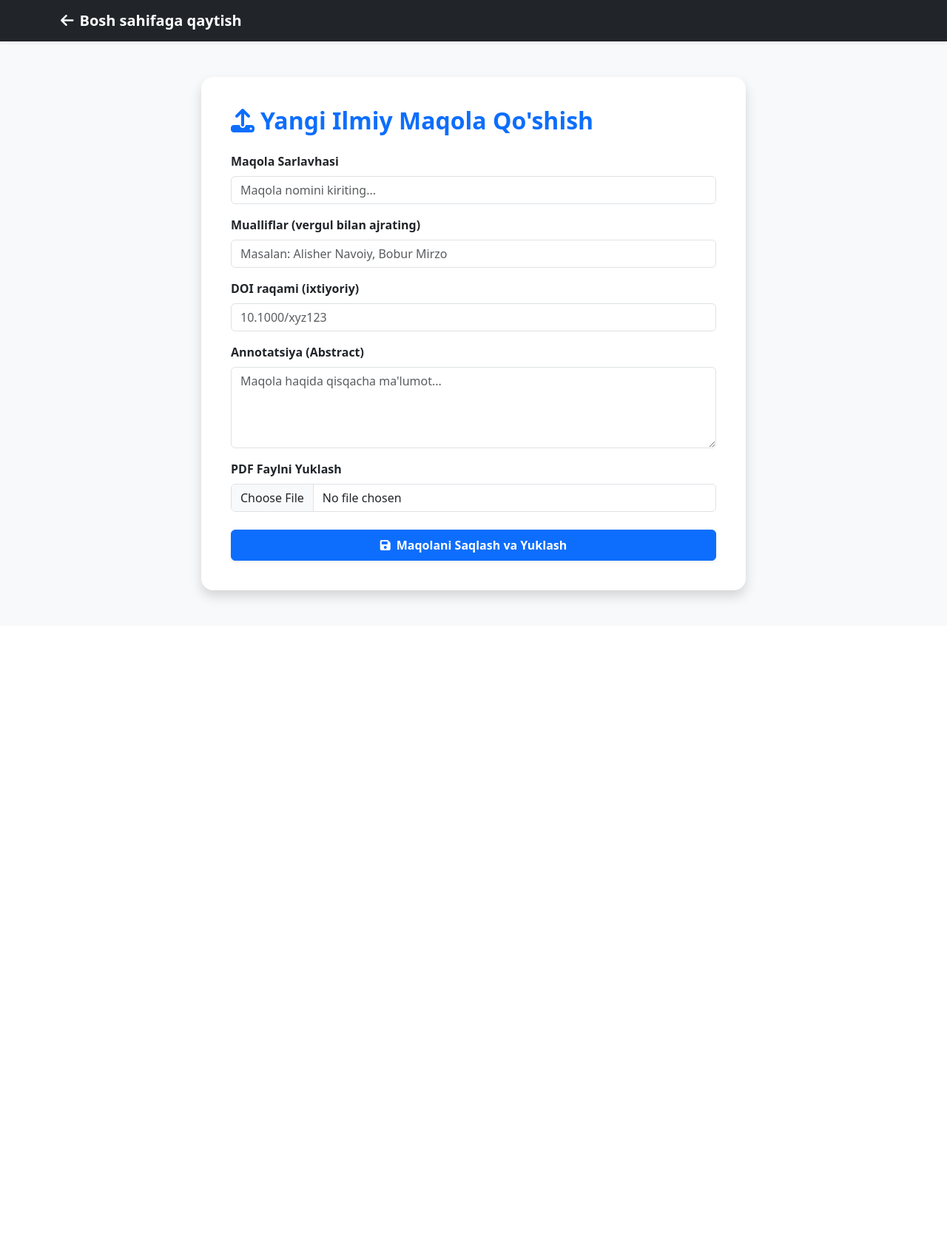
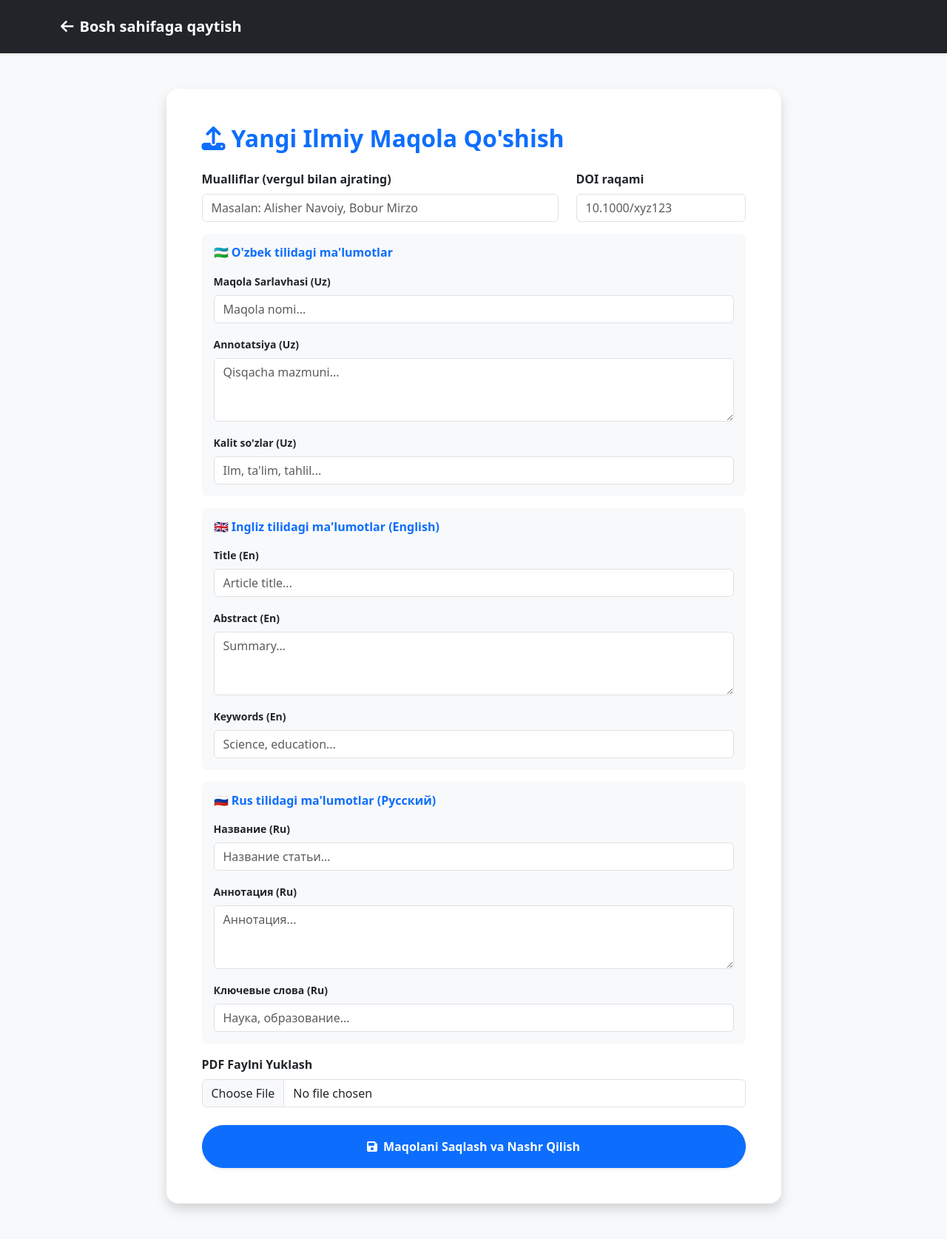
Before and after one commit to Muhammadyusuf95/scientific-article, a Flask app: page /admin/add in a window 1280 px wide. Shown: the whole page at 74% size. Before the commit the page ends 814 px from the top, so only its background shows below. Run offline with Flask 3, Linux system fonts and the light colour scheme.

Commit message:
Update admin_add.html

```diff
--- a/templates/admin_add.html
+++ b/templates/admin_add.html
@@ -8,7 +8,7 @@
     <link rel="stylesheet" href="https://cdnjs.cloudflare.com/ajax/libs/font-awesome/6.4.0/css/all.min.css">
 </head>
 <body class="bg-light">
-    <nav class="navbar navbar-dark bg-dark shadow-sm">
+    <nav class="navbar navbar-dark bg-dark shadow-sm py-3">
         <div class="container">
             <a class="navbar-brand fw-bold" href="/"><i class="fas fa-arrow-left me-2"></i>Bosh sahifaga qaytish</a>
         </div>
@@ -16,9 +16,8 @@
 
     <div class="container my-5">
         <div class="row justify-content-center">
-            <div class="col-md-8">
-                <div class="card shadow border-0 rounded-4 p-4">
-                    <div class="card-body">
+            <div class="col-md-9">
+                <div class="card shadow border-0 rounded-4 p-4 p-md-5 bg-white">
                     <h2 class="fw-bold mb-4 text-primary"><i class="fas fa-upload me-2"></i>Yangi Ilmiy Maqola Qo'shish</h2>
 
                     {% with messages = get_flashed_messages(with_categories=true) %}
@@ -33,24 +32,67 @@
                     {% endwith %}
 
                     <form method="POST" enctype="multipart/form-data">
-                            <div class="mb-3">
-                                <label class="form-label fw-semibold">Maqola Sarlavhasi</label>
-                                <input type="text" name="title" class="form-control" required placeholder="Maqola nomini kiriting...">
-                            </div>
-
-                            <div class="mb-3">
+                        <!-- Mualliflar va DOI -->
+                        <div class="row mb-3">
+                            <div class="col-md-8">
                                 <label class="form-label fw-semibold">Mualliflar (vergul bilan ajrating)</label>
                                 <input type="text" name="authors" class="form-control" required placeholder="Masalan: Alisher Navoiy, Bobur Mirzo">
                             </div>
-
-                            <div class="mb-3">
-                                <label class="form-label fw-semibold">DOI raqami (ixtiyoriy)</label>
+                            <div class="col-md-4">
+                                <label class="form-label fw-semibold">DOI raqami</label>
                                 <input type="text" name="doi" class="form-control" placeholder="10.1000/xyz123">
                             </div>
+                        </div>
 
+                        <!-- O'ZBEKCHA -->
+                        <div class="card bg-light border-0 p-3 mb-3 rounded-3">
+                            <h6 class="fw-bold text-primary mb-3">🇺🇿 O'zbek tilidagi ma'lumotlar</h6>
                             <div class="mb-3">
-                                <label class="form-label fw-semibold">Annotatsiya (Abstract)</label>
-                                <textarea name="abstract" class="form-control" rows="4" required placeholder="Maqola haqida qisqacha ma'lumot..."></textarea>
+                                <label class="form-label small fw-semibold">Maqola Sarlavhasi (Uz)</label>
+                                <input type="text" name="title_uz" class="form-control" required placeholder="Maqola nomi...">
+                            </div>
+                            <div class="mb-3">
+                                <label class="form-label small fw-semibold">Annotatsiya (Uz)</label>
+                                <textarea name="abstract_uz" class="form-control" rows="3" required placeholder="Qisqacha mazmuni..."></textarea>
+                            </div>
+                            <div>
+                                <label class="form-label small fw-semibold">Kalit so'zlar (Uz)</label>
+                                <input type="text" name="keywords_uz" class="form-control" placeholder="Ilm, ta'lim, tahlil...">
+                            </div>
+                        </div>
+
+                        <!-- INGLIZCHA -->
+                        <div class="card bg-light border-0 p-3 mb-3 rounded-3">
+                            <h6 class="fw-bold text-primary mb-3">🇬🇧 Ingliz tilidagi ma'lumotlar (English)</h6>
+                            <div class="mb-3">
+                                <label class="form-label small fw-semibold">Title (En)</label>
+                                <input type="text" name="title_en" class="form-control" placeholder="Article title...">
+                            </div>
+                            <div class="mb-3">
+                                <label class="form-label small fw-semibold">Abstract (En)</label>
+                                <textarea name="abstract_en" class="form-control" rows="3" placeholder="Summary..."></textarea>
+                            </div>
+                            <div>
+                                <label class="form-label small fw-semibold">Keywords (En)</label>
+                                <input type="text" name="keywords_en" class="form-control" placeholder="Science, education...">
+                            </div>
+                        </div>
+
+                        <!-- RUSCHA -->
+                        <div class="card bg-light border-0 p-3 mb-3 rounded-3">
+                            <h6 class="fw-bold text-primary mb-3">🇷🇺 Rus tilidagi ma'lumotlar (Русский)</h6>
+                            <div class="mb-3">
+                                <label class="form-label small fw-semibold">Название (Ru)</label>
+                                <input type="text" name="title_ru" class="form-control" placeholder="Название статьи...">
+                            </div>
+                            <div class="mb-3">
+                                <label class="form-label small fw-semibold">Аннотация (Ru)</label>
+                                <textarea name="abstract_ru" class="form-control" rows="3" placeholder="Аннотация..."></textarea>
+                            </div>
+                            <div>
+                                <label class="form-label small fw-semibold">Ключевые слова (Ru)</label>
+                                <input type="text" name="keywords_ru" class="form-control" placeholder="Наука, образование...">
+                            </div>
                         </div>
 
                         <div class="mb-4">
@@ -58,9 +100,8 @@
                             <input type="file" name="pdf_file" class="form-control" accept=".pdf" required>
                         </div>
 
-                            <button type="submit" class="btn btn-primary w-100 py-2 fw-bold shadow-sm"><i class="fas fa-save me-2"></i>Maqolani Saqlash va Yuklash</button>
+                        <button type="submit" class="btn btn-primary w-100 py-3 fw-bold shadow-sm rounded-pill"><i class="fas fa-save me-2"></i>Maqolani Saqlash va Nashr Qilish</button>
                     </form>
-                    </div>
                 </div>
             </div>
         </div>
```
Lines whose indentation alone changed are shown as unchanged.
